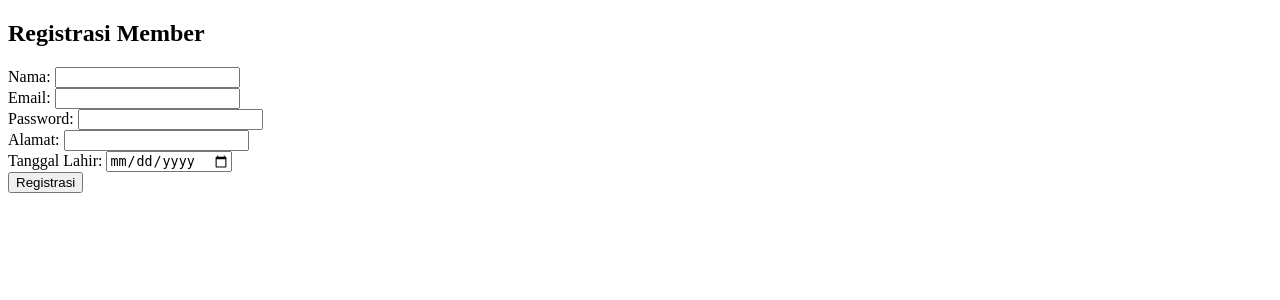
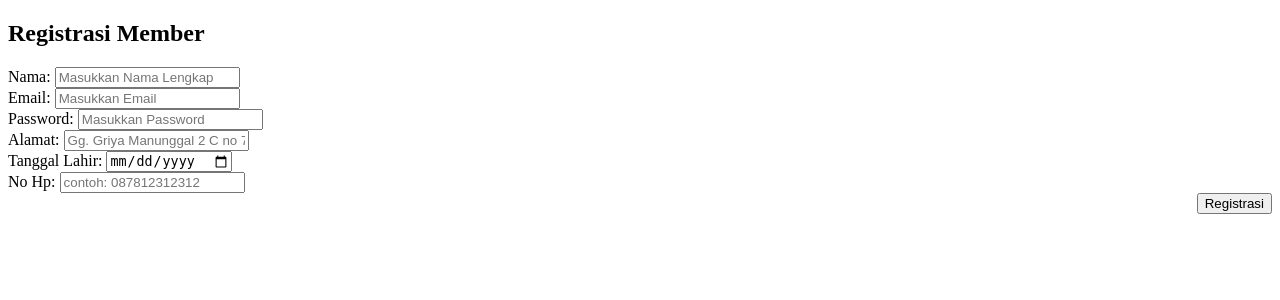
Before and after one commit to Nickyyy11/RT8, a PHP site: page /content/signup.php in a window 1280 px wide. Shown: the top 300 px of the page. Run offline with PHP 8.4, Linux system fonts and the light colour scheme.

Commit message:
add something nav

```diff
--- a/admin/koneksi/koneksi.php
+++ b/admin/koneksi/koneksi.php
@@ -1,5 +1,5 @@
 <?php
-$host_koneksi = "localhost:3306";
+$host_koneksi = "localhost:3307";
 $user_koneksi = "root";
 $password_koneksi = "";
 $database_koneksi = "rute8";
--- a/content/signup.php
+++ b/content/signup.php
@@ -1,6 +1,6 @@
 <?php
 // koneksi database
-$conn = mysqli_connect("localhost:3306", "root", "", "rute8");
+$conn = mysqli_connect("localhost:3307", "root", "", "rute8");
 
 // cek koneksi
 if (!$conn) {
@@ -8,7 +8,8 @@ if (!$conn) {
 }
 
 // fungsi untuk menghindari injeksi SQL
-function anti_inject($data) {
+function anti_inject($data)
+{
   $data = stripslashes($data);
   $data = htmlspecialchars($data);
   return $data;
@@ -21,6 +22,8 @@ if (isset($_POST['submit'])) {
   $password = anti_inject($_POST['password']);
   $tanggal_lahir = anti_inject($_POST['tanggal_lahir']);
   $alamat = anti_inject($_POST['alamat']);
+  $no_ktp = anti_inject($_POST['no_ktp']);
+  $no_hp = anti_inject($_POST['no_hp']);
 
 
   // cek apakah email sudah digunakan
@@ -30,7 +33,7 @@ if (isset($_POST['submit'])) {
     echo "<script>alert('Email sudah digunakan!');</script>";
   } else {
     // simpan data ke database
-    $query = "INSERT INTO member (nama_lengkap, email, password, tanggal_lahir) VALUES ('$nama_lengkap', '$email', '$password', '$tanggal_lahir')";
+    $query = "INSERT INTO member (nama_lengkap, email, password, tanggal_lahir, alamat, no_ktp, no_hp) VALUES ('$nama_lengkap', '$email', '$password', '$tanggal_lahir','$no_ktp','$no_hp')";
     mysqli_query($conn, $query);
     echo `<script>alert('Registrasi berhasil!');</script>`;
   }
@@ -40,37 +43,58 @@ if (isset($_POST['submit'])) {
 
 <!DOCTYPE html>
 <html>
+
 <head>
   <title>Registrasi Member</title>
   <!-- <link rel="stylesheet" href="https://maxcdn.bootstrapcdn.com/bootstrap/4.0.0/css/bootstrap.min.css"> -->
 </head>
+
 <body>
+
   <div class="container">
-    <h2>Registrasi Member</h2>
+    <h2 class="py-3">Registrasi Member</h2>
     <form action="" method="post">
-      <div class="form-group">
+      <div class="row">
+        <div class="col-6">
+          <div class="form-group mb-2">
             <label for="nama_lengkap">Nama:</label>
-        <input type="text" class="form-control" id="nama_lengkap" name="nama_lengkap" required>
+            <input type="text" class="form-control" id="nama_lengkap" name="nama_lengkap"
+              placeholder="Masukkan Nama Lengkap" required>
           </div>
-      <div class="form-group">
+          <div class="form-group mb-2">
             <label for="email">Email:</label>
-        <input type="email" class="form-control" id="email" name="email" required>
+            <input type="email" class="form-control" id="email" name="email" placeholder="Masukkan Email"
+              required>
           </div>
-      <div class="form-group">
+          <div class="form-group mb-2">
             <label for="password">Password:</label>
-        <input type="password" class="form-control" id="password" name="password" required>
+            <input type="password" class="form-control" id="password" name="password"
+              placeholder="Masukkan Password" required>
           </div>
-      <div class="form-group">
+        </div>
+
+        <div class="col-6">
+          <div class="form-group mb-2">
             <label for="alamat">Alamat:</label>
-        <input type="text" class="form-control" id="alamat" name="alamat" required>
+            <input type="text" class="form-control" id="alamat" name="alamat"
+              placeholder="Gg. Griya Manunggal 2 C no 73" required>
           </div>
-      <div class="form-group">
+          <div class="form-group mb-2">
             <label for="tanggal_lahir">Tanggal Lahir:</label>
             <input type="date" class="form-control" id="tanggal_lahir" name="tanggal_lahir" required>
           </div>
-
+          <div class="form-group mb-5 ">
+            <label for="no_hp">No Hp:</label>
+            <input type="tel" class="form-control" id="no_hp" name="no_hp"
+              placeholder="contoh: 087812312312" required>
+          </div>
+        </div>
+        <div align="right">
           <button type="submit" class="btn btn-primary" name="submit">Registrasi</button>
+        </div>
+      </div>
     </form>
   </div>
 </body>
+
 </html>
--- a/index.php
+++ b/index.php
@@ -1,5 +1,3 @@
-
-
 <!DOCTYPE html>
 <html lang="en-US" dir="ltr">
 
@@ -66,7 +64,9 @@
     <script src="asset/rt/public/vendors/fontawesome/all.min.js"></script>
     <script src="asset/rt/public/assets/js/theme.js"></script>
 
-    <link href="https://fonts.googleapis.com/css2?family=Poppins:wght@400;500;600;700&amp;family=Volkhov:wght@700&amp;display=swap" rel="stylesheet">
+    <link
+        href="https://fonts.googleapis.com/css2?family=Poppins:wght@400;500;600;700&amp;family=Volkhov:wght@700&amp;display=swap"
+        rel="stylesheet">
 </body>
 
 </html>
```
Also changed, not shown: content/formulir.php (+12 -7 lines), content/signin.php (+6 -2 lines), inc/nav.php (+4 -5 lines). Lines whose indentation alone changed are shown as unchanged.
